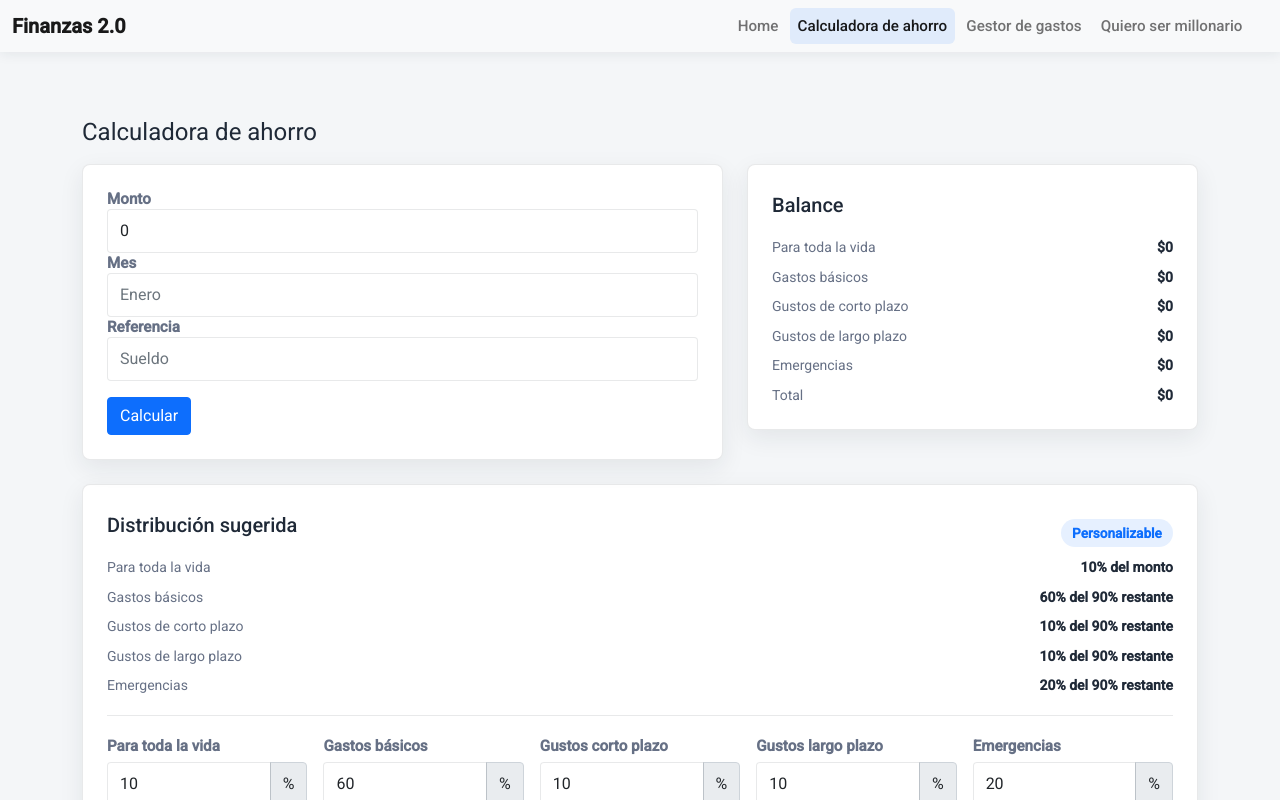
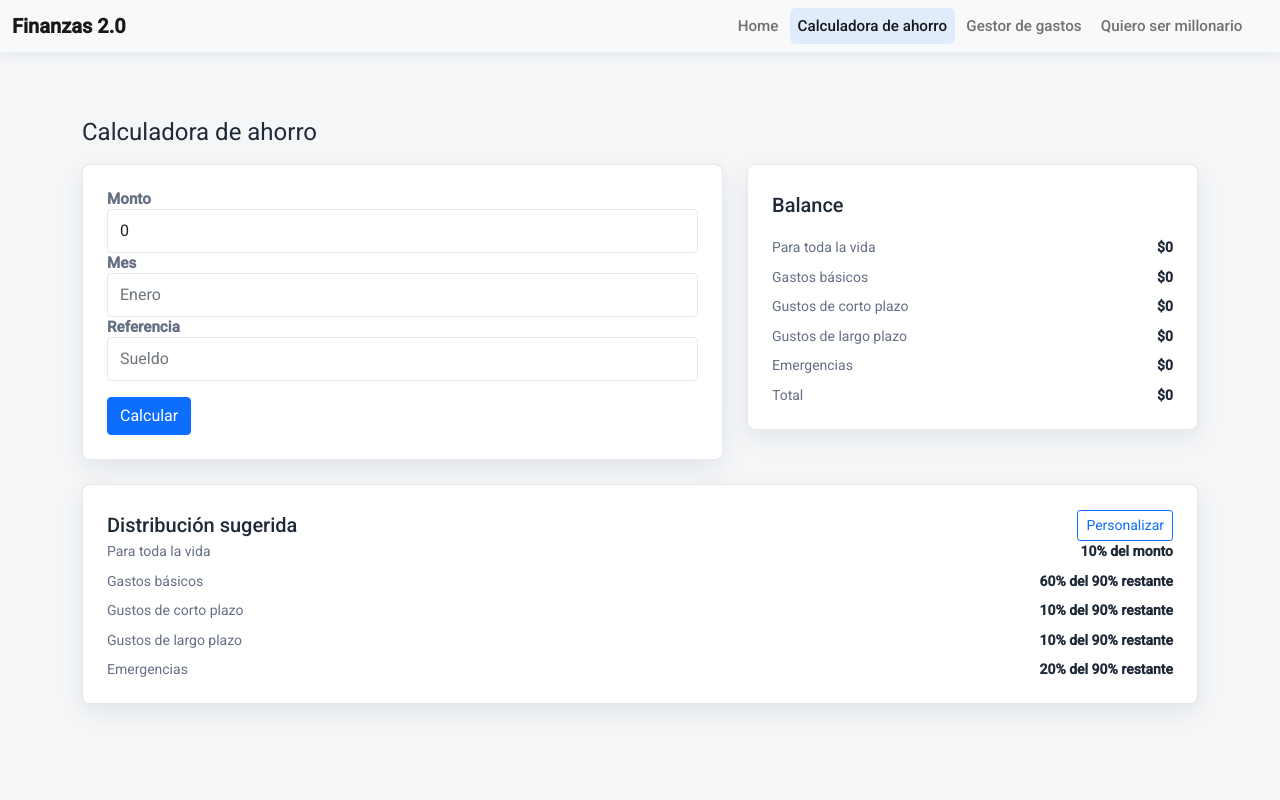
Before and after one commit to Felipeofor/Gestor-de-finanzas-main, an Angular app: page /calculadora-de-ahorro in a window 1280 px wide. Shown: the top 800 px of the page. Built offline with nearby package versions, Linux system fonts and the light colour scheme.

Commit message:
Mejora favicon y editor de distribucion

```diff
--- a/angular.json
+++ b/angular.json
@@ -27,6 +27,7 @@
             "tsConfig": "tsconfig.app.json",
             "assets": [
               "src/favicon.ico",
+              "src/favicon.svg",
               "src/_redirects",
               "src/assets"
             ],
@@ -96,6 +97,7 @@
             "karmaConfig": "karma.conf.js",
             "assets": [
               "src/favicon.ico",
+              "src/favicon.svg",
               "src/_redirects",
               "src/assets"
             ],
--- a/src/app/calculadora-de-ahorro/calculadora-de-ahorro.component.css
+++ b/src/app/calculadora-de-ahorro/calculadora-de-ahorro.component.css
@@ -12,13 +12,8 @@
   justify-content: space-between;
 }
 
-.distribution-header span {
-  background: rgba(13, 110, 253, 0.1);
-  border-radius: 999px;
-  color: #0d6efd;
-  font-size: 0.85rem;
-  font-weight: 700;
-  padding: 0.25rem 0.7rem;
+.distribution-header h2 {
+  margin-bottom: 0;
 }
 
 .distribution-editor {
--- a/src/app/calculadora-de-ahorro/calculadora-de-ahorro.component.html
+++ b/src/app/calculadora-de-ahorro/calculadora-de-ahorro.component.html
@@ -52,7 +52,7 @@
   <section class="panel mt-4">
     <div class="distribution-header">
       <h2>Distribución sugerida</h2>
-      <span>Personalizable</span>
+      <button *ngIf="!isEditingDistribution" type="button" class="btn btn-sm btn-outline-primary" (click)="editarDistribucion()">Personalizar</button>
     </div>
 
     <div class="reference-grid">
@@ -63,7 +63,7 @@
       <span>Emergencias</span><strong>{{ distribution.emergencias }}% del {{ restantePercent }}% restante</strong>
     </div>
 
-    <div class="distribution-editor">
+    <div *ngIf="isEditingDistribution" class="distribution-editor">
       <div class="row g-3">
         <div class="col-12 col-md">
           <label for="paraTodaLaVidaPercent">Para toda la vida</label>
@@ -107,6 +107,7 @@
 
       <div class="d-flex gap-2 mt-3">
         <button type="button" class="btn btn-primary" (click)="guardarDistribucion()">Guardar configuración</button>
+        <button type="button" class="btn btn-outline-secondary" (click)="cancelarDistribucion()">Cancelar</button>
         <button type="button" class="btn btn-outline-secondary" (click)="restaurarDistribucion()">Restaurar default</button>
       </div>
     </div>
--- a/src/app/calculadora-de-ahorro/calculadora-de-ahorro.component.ts
+++ b/src/app/calculadora-de-ahorro/calculadora-de-ahorro.component.ts
@@ -23,6 +23,7 @@ export class CalculadoraDeAhorroComponent implements OnInit {
   editingIndex: number | null = null;
   errorMessage: string = '';
   distributionErrorMessage: string = '';
+  isEditingDistribution: boolean = false;
   distribution: AhorroDistribution = { ...DEFAULT_AHORRO_DISTRIBUTION };
   distributionDraft: AhorroDistribution = { ...DEFAULT_AHORRO_DISTRIBUTION };
 
@@ -89,6 +90,18 @@ export class CalculadoraDeAhorroComponent implements OnInit {
     this.resetForm();
   }
 
+  editarDistribucion(): void {
+    this.distributionDraft = { ...this.distribution };
+    this.distributionErrorMessage = '';
+    this.isEditingDistribution = true;
+  }
+
+  cancelarDistribucion(): void {
+    this.distributionDraft = { ...this.distribution };
+    this.distributionErrorMessage = '';
+    this.isEditingDistribution = false;
+  }
+
   guardarDistribucion(): void {
     this.normalizeDistributionDraft();
 
@@ -101,6 +114,7 @@ export class CalculadoraDeAhorroComponent implements OnInit {
     this.recalculateAhorros();
     this.persist();
     this.distributionErrorMessage = '';
+    this.isEditingDistribution = false;
   }
 
   restaurarDistribucion(): void {
--- a/src/index.html
+++ b/src/index.html
@@ -6,7 +6,8 @@
   <base href="/">
   <meta name="viewport" content="width=device-width, initial-scale=1">
   <meta name="description" content="Herramientas simples para calcular ahorros, registrar gastos y estimar objetivos financieros.">
-  <link rel="icon" type="image/x-icon" href="favicon.ico">
+  <link rel="icon" type="image/svg+xml" href="favicon.svg">
+  <link rel="alternate icon" type="image/x-icon" href="favicon.ico">
   <!-- ------------------------------ bootstrap ------------------------------ -->
   <link href="https://cdn.jsdelivr.net/npm/bootstrap@5.1.3/dist/css/bootstrap.min.css" rel="stylesheet" integrity="sha384-1BmE4kWBq78iYhFldvKuhfTAU6auU8tT94WrHftjDbrCEXSU1oBoqyl2QvZ6jIW3" crossorigin="anonymous">
   <script src="https://cdn.jsdelivr.net/npm/bootstrap@5.1.3/dist/js/bootstrap.bundle.min.js" integrity="sha384-ka7Sk0Gln4gmtz2MlQnikT1wXgYsOg+OMhuP+IlRH9sENBO0LRn5q+8nbTov4+1p" crossorigin="anonymous"></script>
```
Also changed, not shown: src/favicon.svg (added).
